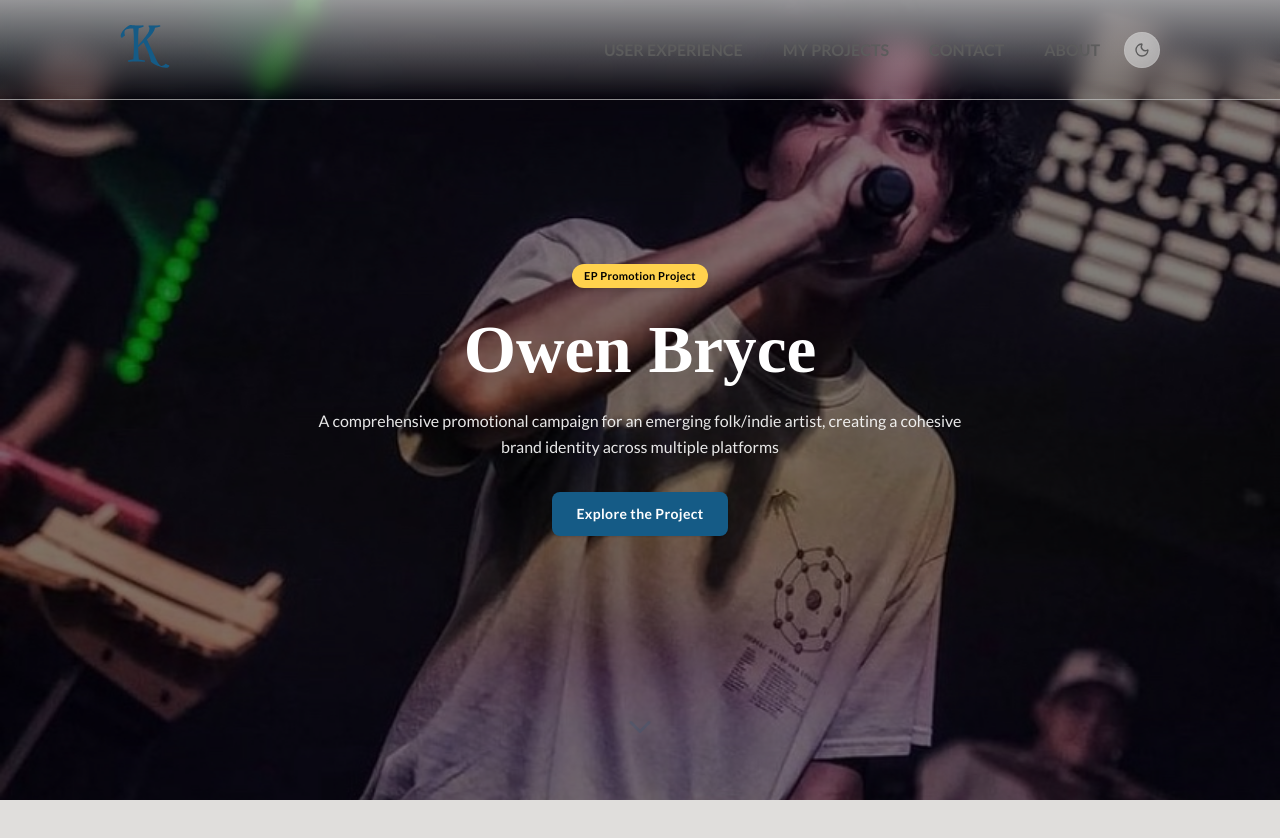
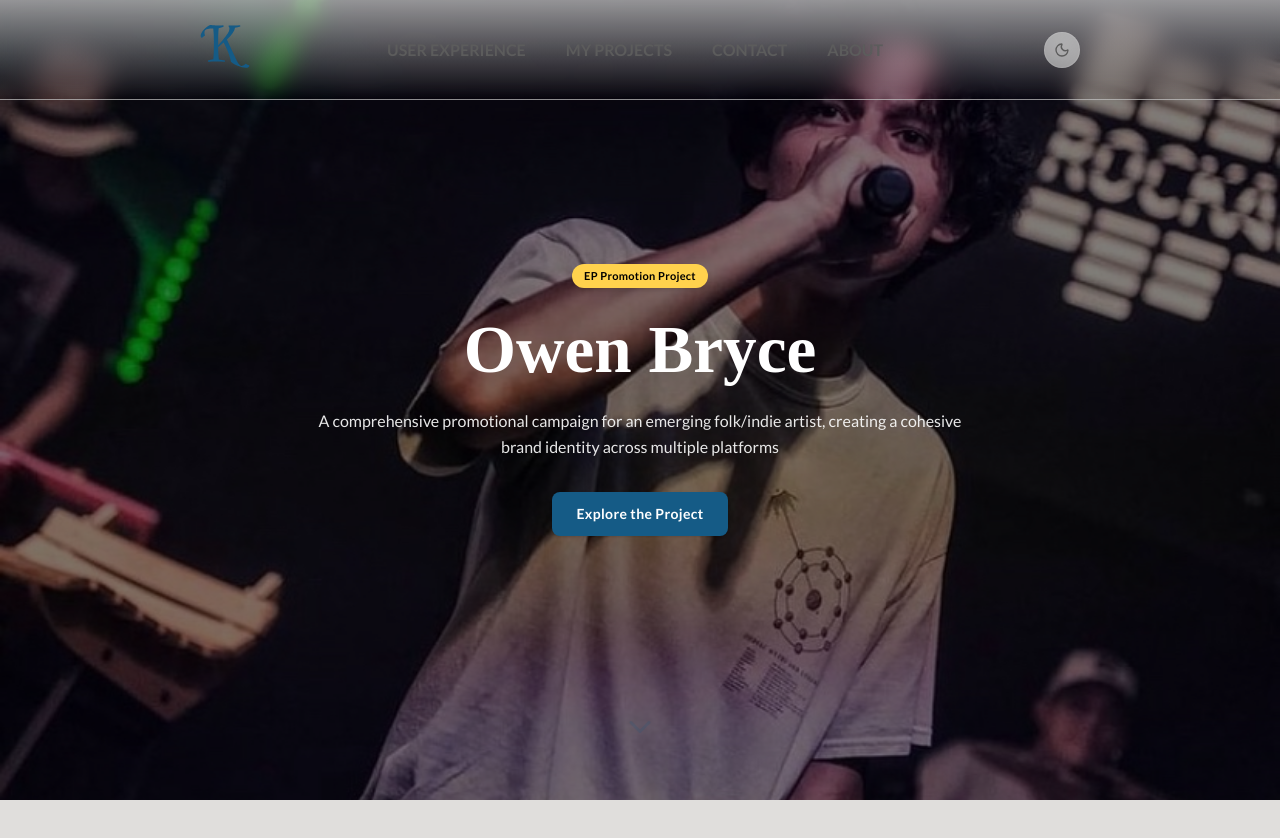
Before and after one commit to ic0nk/karim-port, a Next.js app: page /project-Owen-Bryce in a window 1280 px wide. Shown: the top 838 px of the page. Built offline with nearby package versions, Linux system fonts and the light colour scheme; a web font is replaced by a local one.

Commit message:
fix: adjust padding and alignment in Header and ProjectsSection components

```diff
--- a/src/components/Header.tsx
+++ b/src/components/Header.tsx
@@ -147,7 +147,7 @@ const Header = () => {
   return (
     <header
       suppressHydrationWarning
-      className={`flex items-center justify-between p-4 sm:p-6 px-4 sm:px-30 fixed w-full z-[100] backdrop-blur-md border-b transition-colors duration-300
+      className={`flex items-center justify-between p-4 sm:p-6 px-4 sm:px-50 fixed w-full z-[100] backdrop-blur-md border-b transition-colors duration-300
       bg-gradient-to-b from-[var(--Secondary-Background)]/70 to-transparent border-black/5 dark:border-white/10
       `}
     >
@@ -164,7 +164,7 @@ const Header = () => {
       </div>
 
       {/* Desktop Navigation */}
-      <nav className="hidden md:flex flex-1 justify-end">
+      <nav className="hidden md:flex flex-1 justify-center">
         <ul className="flex gap-6 lg:gap-10 font-bold relative text-sm lg:text-base">
           <li>
             <Link
--- a/src/components/ProjectsSection.tsx
+++ b/src/components/ProjectsSection.tsx
@@ -168,7 +168,7 @@ export const ProjectsSection = () => {
   }, []);
 
   return (
-    <section id="projects" className="reveal-section py-12 sm:py-16 md:py-20 bg-[var(--background)] font-[var(--font-secondary)] min-h-screen relative overflow-hidden max-w-7xl mx-auto">
+    <section id="projects" className="reveal-section py-12 sm:py-16 md:py-20 font-[var(--font-secondary)] min-h-screen relative overflow-hidden max-w-7xl mx-auto">
       <div className="max-w-[1500px] mx-auto px-4 sm:px-6 lg:px-8">
 
         {/* Header mimicking the provided image */}
```
